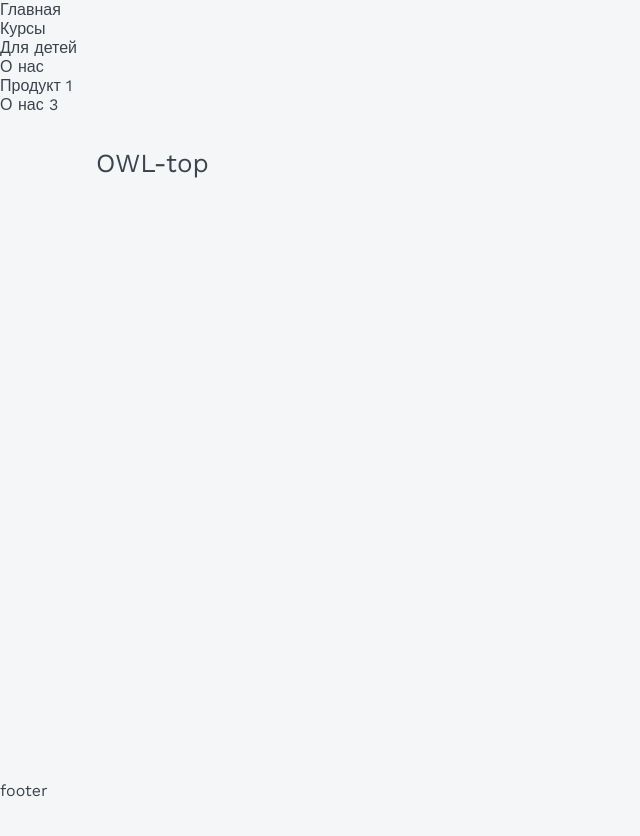
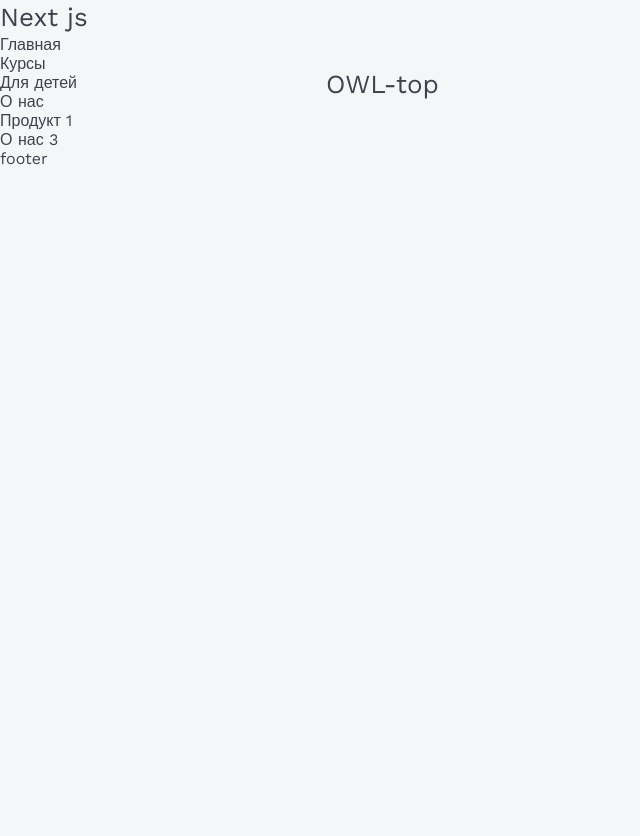
Before and after one commit to AlexeyYakovec/ratingApp-nextjs, a Next.js app: page / in a window 1280 px wide. Shown: the top 836 px of the page, without its empty margins (0-640 px from the left). After the commit the page ends 800 px from the top, so only its background shows below. Built offline with nearby package versions, Linux system fonts and the light colour scheme.

Commit message:
update page component, styles with grid css

```diff
--- a/app/(site)/layout.tsx
+++ b/app/(site)/layout.tsx
@@ -20,13 +20,12 @@ export default function RootLayout({
    return (
       <html lang="ru">
          <body className={cn(workSans.className)}>
-            <div className={styles.wrapper}>
-               <Header />
-               <Sidebar />
-               <main className={styles.main}>
-                  <div className={styles.body}>{children}</div>
-               </main>
-               <Footer />
+            <div className={styles["wrapper"]}>
+               <Header className={styles["header"]} />
+               <Sidebar className={styles["sidebar"]} />
+               <div className={styles["body"]}>{children}</div>
+
+               <Footer className={styles["footer"]} />
             </div>
          </body>
       </html>
--- a/app/(site)/page.module.css
+++ b/app/(site)/page.module.css
@@ -1,12 +1,32 @@
-.main {
-   display: flex;
-   flex-direction: column;
-   align-items: flex-start;
-   min-height: 100vh;
+.wrapper {
+   display: grid;
+   grid-template-columns: auto 230px minmax(320px, 1200px) auto;
+   grid-template-areas:
+      ". header header ."
+      ". sidebar body ."
+      "footer footer footer footer";
 }
-
 .body {
    padding: 2rem 6rem;
    position: relative;
    display: flex;
 }
+
+.header {
+   grid-area: header;
+}
+
+.sidebar {
+   grid-area: sidebar;
+}
+
+.main {
+}
+
+.body {
+   grid-area: body;
+}
+
+.footer {
+   grid-area: footer;
+}
--- a/app/(site)/page.tsx
+++ b/app/(site)/page.tsx
@@ -16,8 +16,8 @@ export default function Home(): JSX.Element {
    const [rating, setRating] = useState<number>(4);
 
    return (
-      <>
+      <main>
          <Htag tag="h1">OWL-top</Htag>
-      </>
+      </main>
    );
 }
--- a/components/Footer/Footer.tsx
+++ b/components/Footer/Footer.tsx
@@ -9,7 +9,7 @@ export const Footer = ({
    ...props
 }: FooterProps): JSX.Element => {
    return (
-      <footer className={cn(styles.footer, className)} {...props}>
+      <footer className={cn(className)} {...props}>
          footer
       </footer>
    );
--- a/components/Header/Header.module.css
+++ b/components/Header/Header.module.css
@@ -0,0 +1,2 @@
+.header {
+}
--- a/components/Header/Header.tsx
+++ b/components/Header/Header.tsx
@@ -2,7 +2,7 @@ import React from "react";
 import { HeaderProps } from "./Header.props";
 import styles from "./Header.module.css";
 import cn from "classnames";
-import Link from "next/link";
+import { Htag } from "../Htag/Htag";
 
 export const Header = ({
    children,
@@ -10,8 +10,8 @@ export const Header = ({
    ...props
 }: HeaderProps): JSX.Element => {
    return (
-      <header className={cn(styles.header, className)} {...props}>
-         {children}
+      <header className={cn(className)} {...props}>
+         <Htag tag="h1">Next js</Htag>
       </header>
    );
 };
```
